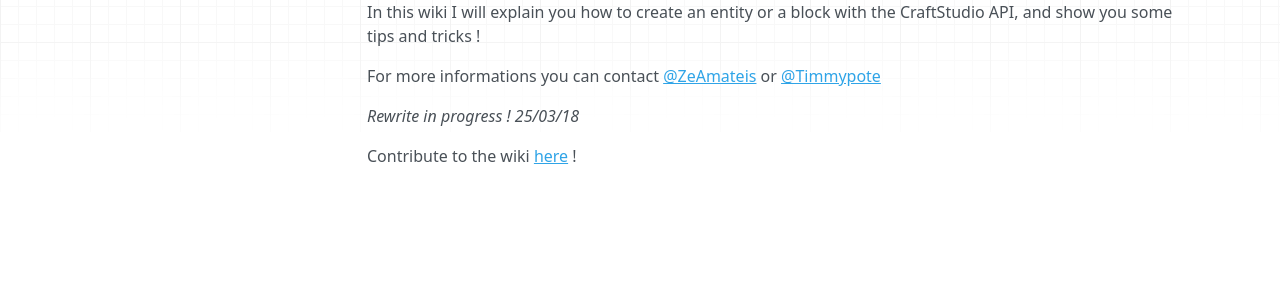
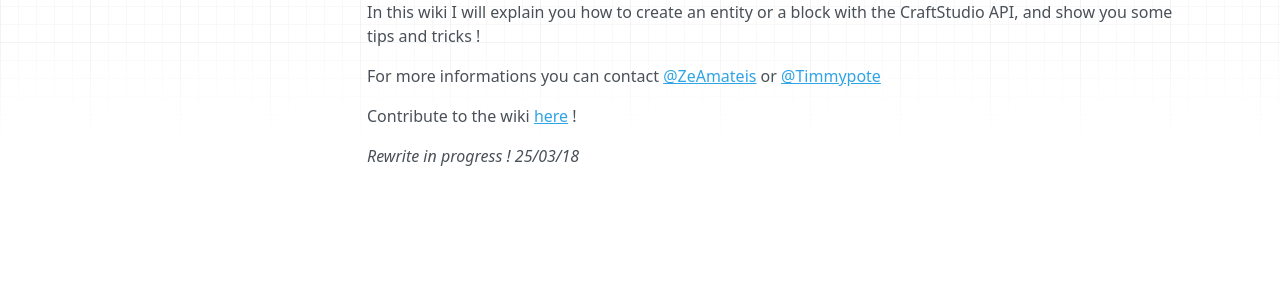
Before and after one commit to Leviathan-Studio/CraftStudio-API-Wiki, an MkDocs documentation site: the page built from docs/index.md, in a window 1280 px wide. Shown: the part 174-474 px from the top of the page. Built offline with MkDocs 1.6.1, drawn with Linux system fonts in a browser that asks for light colours; nearby versions of some CDN libraries; old or Windows-style settings are respelled for this version of MkDocs.

```diff
--- a/docs/index.md
+++ b/docs/index.md
@@ -7,6 +7,7 @@ Hello and Welcome !
 
  For more informations you can contact [@ZeAmateis](twitter.com/ZeAmateis) or [@Timmypote](twitter.com/Timmypote)
 
- _Rewrite in progress ! 25/03/18_
 
  Contribute to the wiki [here](https://github.com/Leviathan-Studio/CraftStudio-API-Wiki) !
+
+ _Rewrite in progress ! 25/03/18_
```
